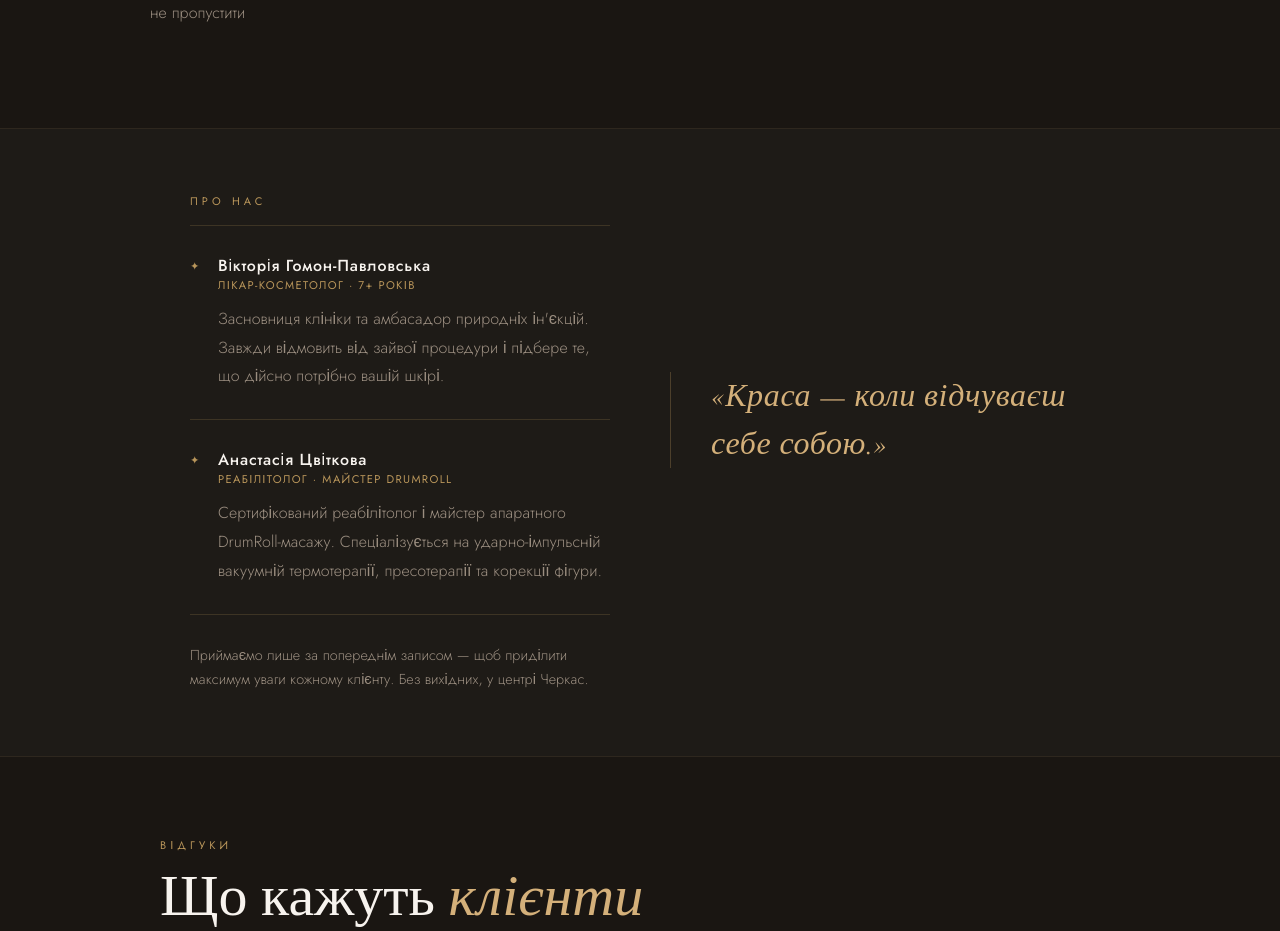
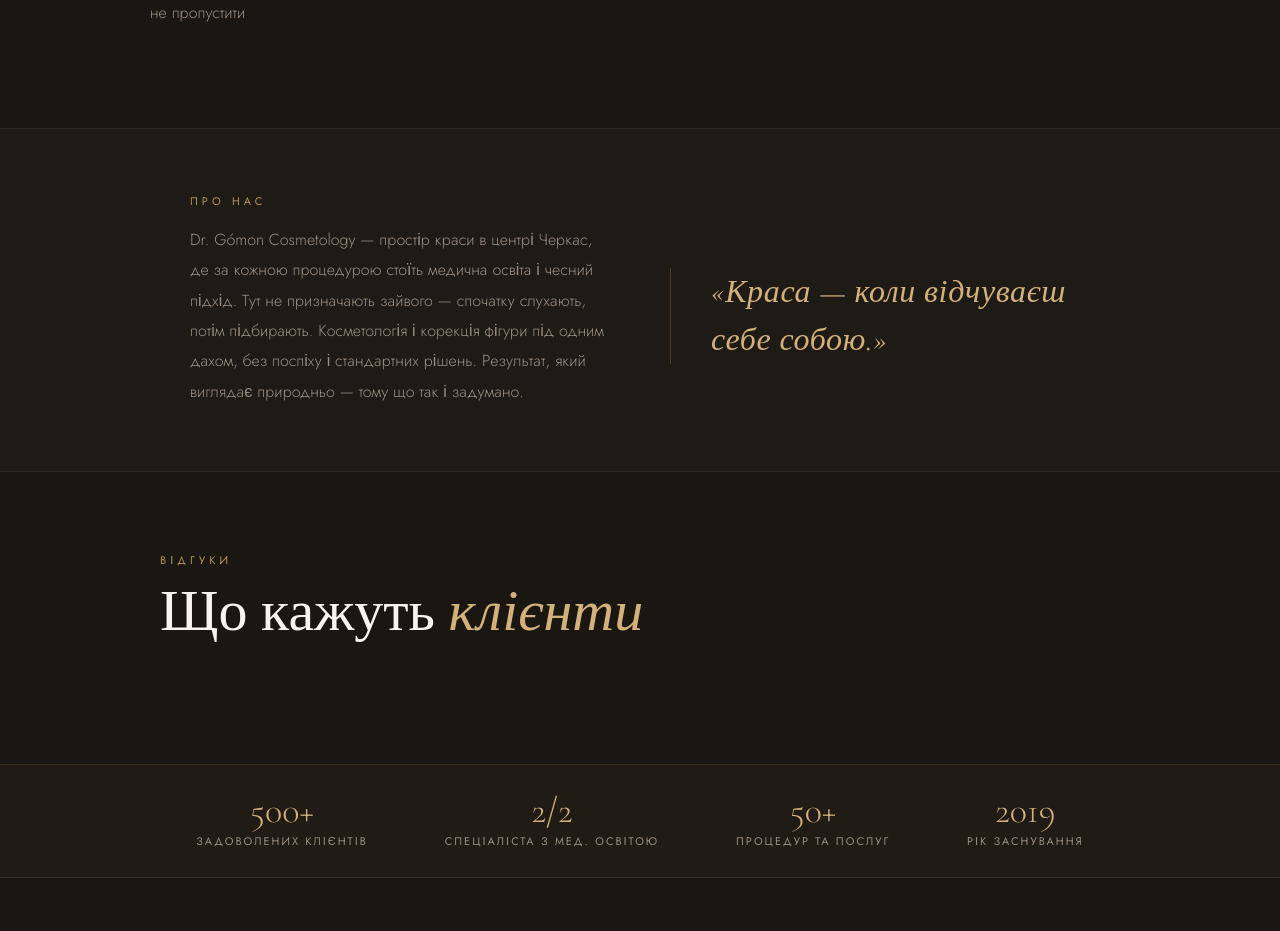
Before and after one commit to I7AJIJIbI4/gomon_server, a PHP site: page /webhook/sitepro/a188dd94d37a0374c81c636d09cd1f05.php in a window 1280 px wide. Shown: the part 2265-3196 px from the top of the page. Run offline with PHP 8.4, Linux system fonts and the light colour scheme; some libraries are stand-ins or nearby versions.

Commit message:
content: about — single text block replacing two specialist cards

```diff
--- a/public_html/sitepro/a188dd94d37a0374c81c636d09cd1f05.php
+++ b/public_html/sitepro/a188dd94d37a0374c81c636d09cd1f05.php
@@ -299,17 +299,10 @@
   .about-section { padding: clamp(28px, 5vw, 80px) 24px; background: rgba(247,243,238,0.02); border-top: 1px solid rgba(184,149,90,0.1); border-bottom: 1px solid rgba(184,149,90,0.1); }
   .about-inner { display: grid; grid-template-columns: 1fr 1fr; grid-template-rows: auto 1fr auto; gap: 0 60px; max-width: 900px; margin: 0 auto; }
   .about-inner .section-label { grid-column: 1 / -1; }
-  .about-persons { grid-column: 1; grid-row: 2; display: flex; flex-direction: column; gap: 0; }
-  .about-person { padding: 28px 0; border-top: 1px solid rgba(184,149,90,0.2); }
-  .about-person:last-child { border-bottom: 1px solid rgba(184,149,90,0.2); }
-  .about-person-header { display: grid; grid-template-columns: 16px 1fr; grid-template-rows: auto auto; column-gap: 12px; margin-bottom: 12px; }
-  .about-person-icon { grid-row: 1 / 3; color: var(--gold); font-size: 0.7rem; padding-top: 4px; }
-  .about-person-name { font-size: 1rem; font-weight: 500; letter-spacing: 0.05em; color: var(--cream); }
-  .about-person-title { font-size: 0.7rem; letter-spacing: 0.12em; text-transform: uppercase; color: var(--gold); }
-  .about-person p { color: var(--text-light); line-height: 1.8; padding-left: 28px; font-weight: 300; }
+  .about-text { grid-column: 1; grid-row: 2; }
+  .about-text p { font-size: 16px; font-weight: 300; color: var(--text-light); line-height: 1.9; }
   .about-pullquote { grid-column: 2; grid-row: 2; align-self: center; font-family: 'Cormorant Garamond', serif; font-style: italic; font-size: clamp(1.5rem, 2.5vw, 2rem); color: var(--gold-light); line-height: 1.5; letter-spacing: 0.02em; border-left: 1px solid rgba(184,149,90,0.3); padding-left: 40px; margin: 0; }
-  .about-note { grid-column: 1; grid-row: 3; margin-top: 28px; color: var(--text-light); font-size: 0.9rem; line-height: 1.7; font-weight: 300; }
-  @media (max-width: 768px) { .about-inner { grid-template-columns: 1fr; } .about-pullquote { grid-column: 1; grid-row: auto; border-left: none; border-top: 1px solid rgba(184,149,90,0.3); padding-left: 0; padding-top: 24px; font-size: 1.1rem; text-align: center; } .about-note { grid-column: 1; grid-row: auto; } }
+  @media (max-width: 768px) { .about-inner { grid-template-columns: 1fr; } .about-pullquote { grid-column: 1; grid-row: auto; border-left: none; border-top: 1px solid rgba(184,149,90,0.3); padding-left: 0; padding-top: 24px; font-size: 1.1rem; text-align: center; } }
 
   /* ── CTA BOTTOM ── */
   .cta-section { padding: 40px 24px clamp(44px, 6vw, 80px); text-align: center; position: relative; overflow: hidden; }
@@ -619,26 +612,10 @@
 <section class="about-section" id="about">
   <div class="about-inner reveal">
     <p class="section-label">Про нас</p>
-    <div class="about-persons">
-      <div class="about-person">
-        <div class="about-person-header">
-          <span class="about-person-icon">✦</span>
-          <h3 class="about-person-name">Вікторія Гомон-Павловська</h3>
-          <span class="about-person-title">Лікар-косметолог · 7+ років</span>
-        </div>
-        <p>Засновниця клініки та амбасадор природніх ін'єкцій. Завжди відмовить від зайвої процедури і підбере те, що дійсно потрібно вашій шкірі.</p>
-      </div>
-      <div class="about-person">
-        <div class="about-person-header">
-          <span class="about-person-icon">✦</span>
-          <h3 class="about-person-name">Анастасія Цвіткова</h3>
-          <span class="about-person-title">Реабілітолог · Майстер DrumRoll</span>
-        </div>
-        <p>Сертифікований реабілітолог і майстер апаратного DrumRoll-масажу. Спеціалізується на ударно-імпульсній вакуумній термотерапії, пресотерапії та корекції фігури.</p>
-      </div>
+    <div class="about-text">
+      <p>Dr. Gómon Cosmetology — простір краси в центрі Черкас, де за кожною процедурою стоїть медична освіта і чесний підхід. Тут не призначають зайвого — спочатку слухають, потім підбирають. Косметологія і корекція фігури під одним дахом, без поспіху і стандартних рішень. Результат, який виглядає природньо — тому що так і задумано.</p>
     </div>
     <blockquote class="about-pullquote">«Краса — коли відчуваєш себе собою.»</blockquote>
-    <p class="about-note">Приймаємо лише за попереднім записом — щоб приділити максимум уваги кожному клієнту. Без вихідних, у центрі Черкас.</p>
   </div>
 </section>
 
```
